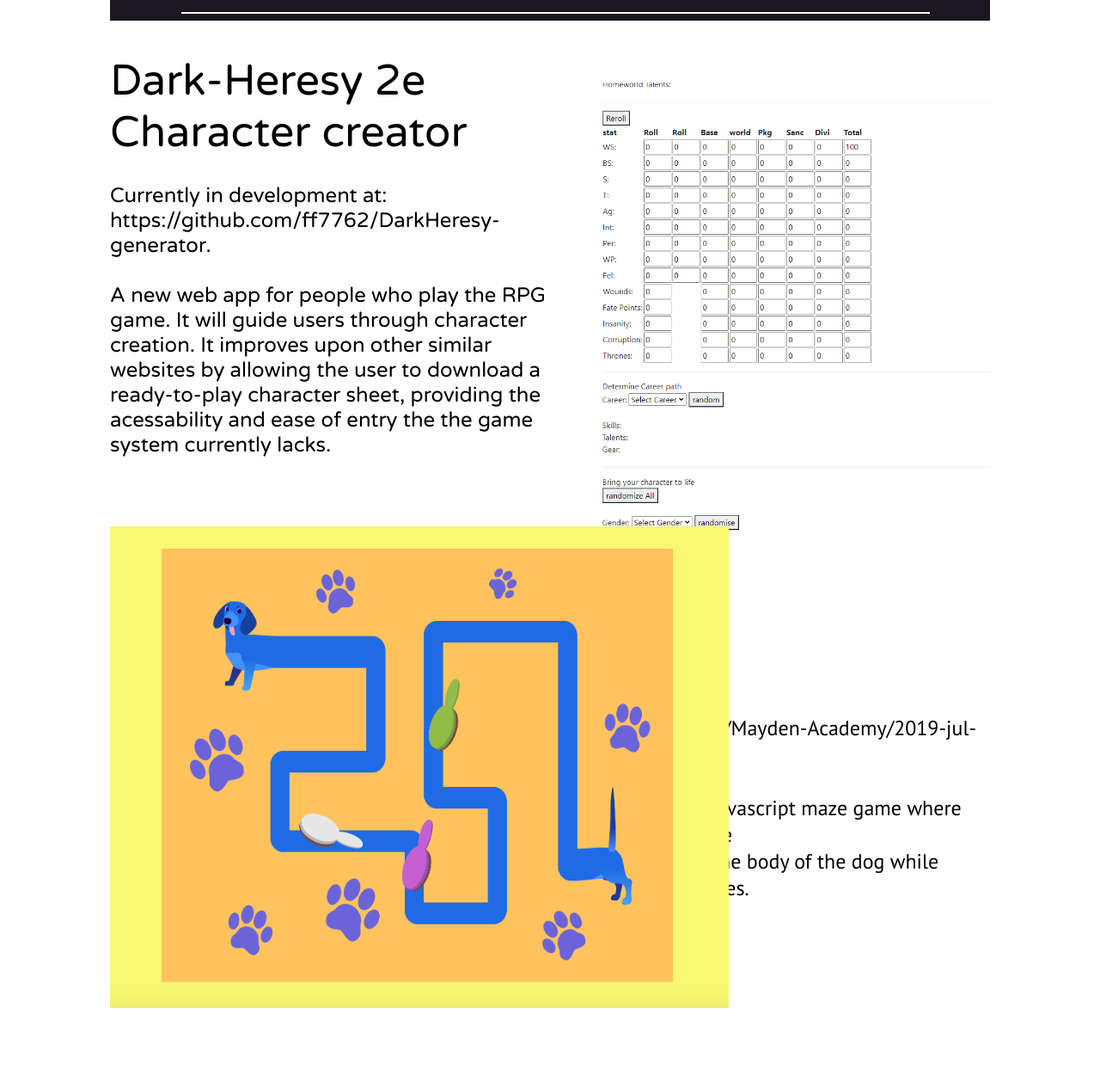
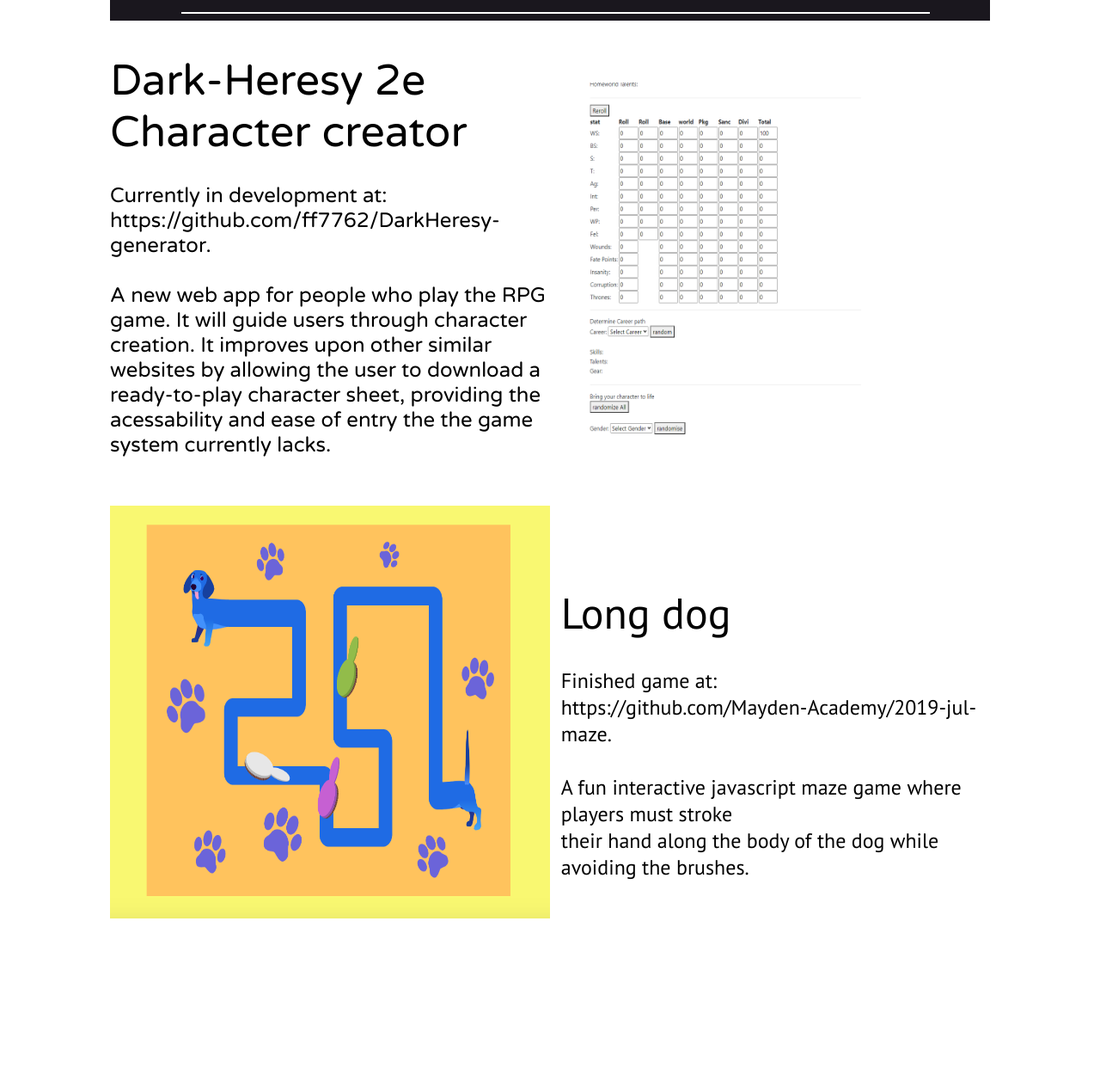
Before and after one commit to ff7762/Portfolio, a plain HTML site: page index.html in a window 1280 px wide. Shown: the part 776-2040 px from the top of the page at 86% size. Drawn offline with Linux system fonts and the light colour scheme.

Commit message:
make images responsive.

```diff
--- a/index.css
+++ b/index.css
@@ -128,7 +128,7 @@ html {
 
 .project2 {
     height: 80vh;
-    padding-top: 40px;
+    padding-top: 2vh;
 }
 
 .image-container {
@@ -138,6 +138,11 @@ html {
     margin-left: 51vw;
     padding-top: 4vh;
     top: -80vh;
+}
+
+.p1-image {
+    width: 30vw;
+    height: 55vh;
 }
 
 .text-box {
@@ -156,12 +161,14 @@ html {
 }
 
 .p2-image-container {
-    display: block;
-    width: auto;
-    height: auto;
     margin-left: 10vw;
     padding-top: 6vh;
     top: -780px;
+}
+
+.p2-image {
+    width: 40vw;
+    height: 60vh;
 }
 
 .p2-text-box {
--- a/index.html
+++ b/index.html
@@ -41,7 +41,7 @@
             </div>
         </div>
         <div class="image-container">
-            <img width="550" height="560" src="assets\dark-heresy-character-creator.png" alt="table">
+            <img class="p1-image" src="assets\dark-heresy-character-creator.png" alt="table">
         </div>
     </section>
     <section class="project2">
@@ -60,7 +60,7 @@
             </div>
         </div>
         <div class="p2-image-container">
-            <img width="720" height="560" src="assets\maze.jpg" alt="table">
+            <img class="p2-image" src="assets\maze.jpg" alt="table">
         </div>
     </section>
     <section class="bio">
```
